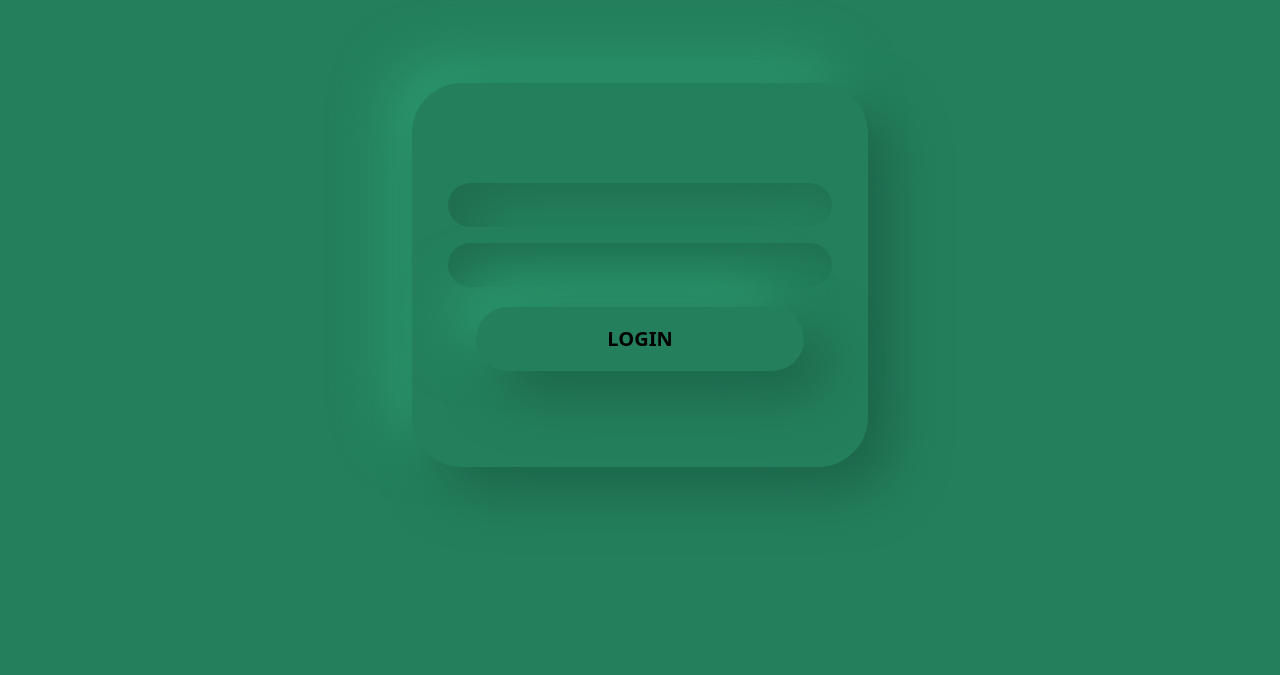
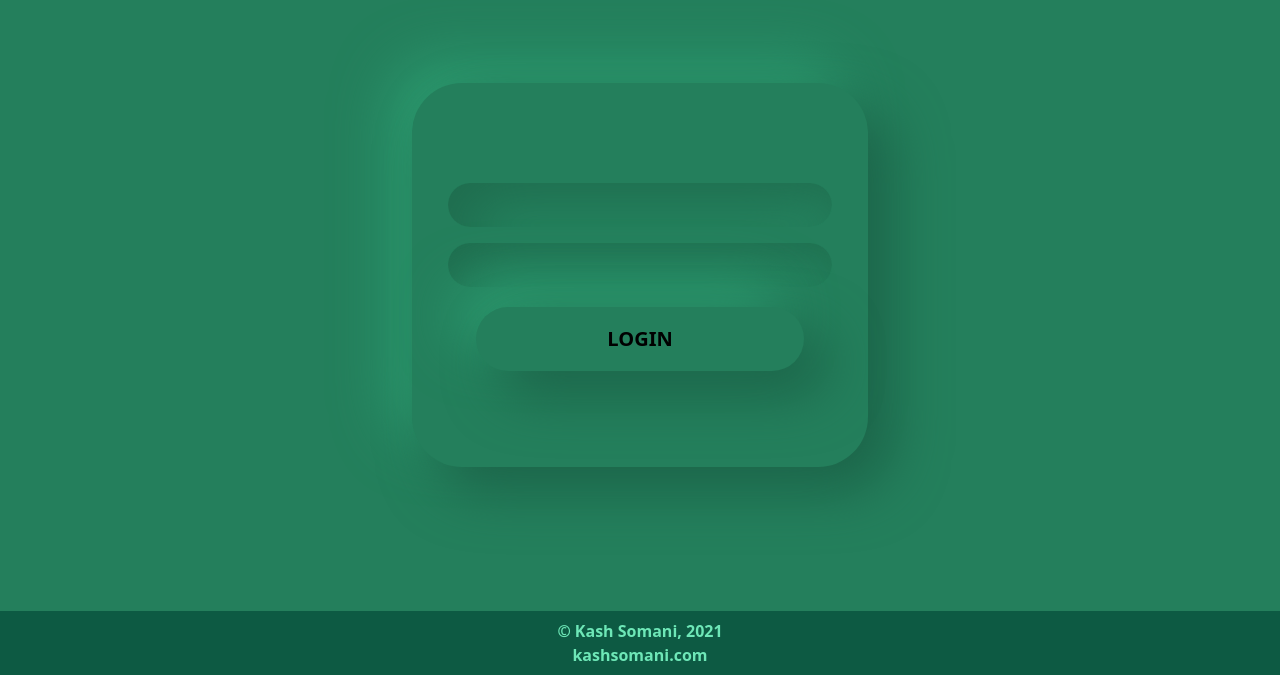
Before and after one commit to kashsomani/learners-admin, a Svelte app: page / in a window 1280 px wide. Shown: the part 125-800 px from the top of the page. Built offline with nearby package versions, Linux system fonts and the light colour scheme.

Commit message:
added footer

```diff
--- a/src/components/Layout.svelte
+++ b/src/components/Layout.svelte
@@ -11,16 +11,24 @@
     });
 </script>
 
-<div>
+<div id="main">
     {#if logged_in}
         <Router {routes} />
     {:else}
         <Login />
     {/if}
+    <div class="text-green-300 fixed bottom-0 h-16 w-full bg-green-900 bg-opacity-75 grid grid-cols-1 place-items-center text-base p-2">
+        <div>
+            &#169; Kash Somani, 2021
+        </div>
+        <div class="hover:underline">
+            <a href="https://www.kashsomani.com">kashsomani.com</a>
+        </div>
+    </div>
 </div>
 
 <style lang="postcss">
-    div {
+    #main {
         background-color: #247f5c;
         @apply font-bold text-xl flex h-full w-full items-center justify-items-center;
     }
--- a/src/routes/Home.svelte
+++ b/src/routes/Home.svelte
@@ -56,7 +56,7 @@
 <Navbar />
 
 <div class="h-full w-full">
-  <div class="h-32" />
+
   <div class="grid grid-cols-1">
     <div class="grid grid-cols-1">
       <div class="grid grid-cols-3 ">
@@ -74,6 +74,7 @@
         <Modal students={students_temp}/>
     {/if}
   </div>
+  <div class="h-24" />
 </div>
 <style lang="postcss">
   button{
```
